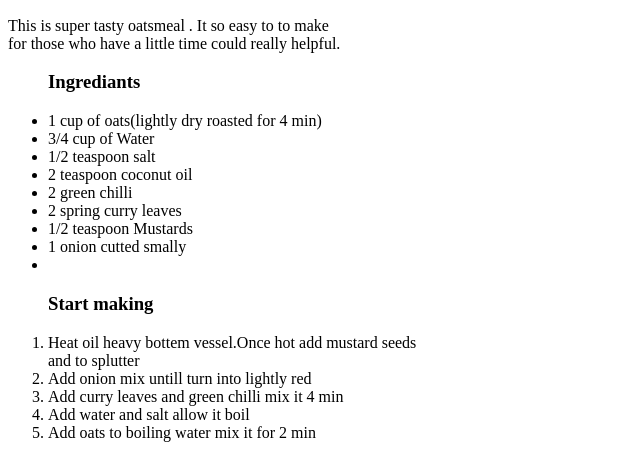
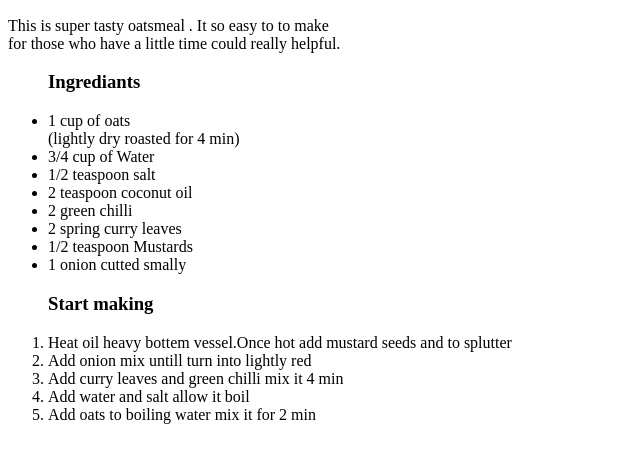
Before and after one commit to rinshaddev/odin-recipes, a plain HTML site: page Oatsmeal.html in a window 1280 px wide. Shown: the part 434-892 px from the top of the page, without its empty margins (0-640 px from the left). Drawn offline with Linux system fonts and the light colour scheme.

```diff
--- a/Oatsmeal.html
+++ b/Oatsmeal.html
@@ -14,7 +14,7 @@
     for those who have a little time could really helpful.</P>
     <ul>
         <h3>Ingrediants</h3>
-        <li>1 cup of oats(lightly dry roasted for 4 min)</li>
+        <li>1 cup of oats<br>(lightly dry roasted for 4 min)</li>
         <li>3/4 cup of Water</li>
         <li>1/2 teaspoon salt</li>
         <li> 2 teaspoon coconut oil </li>
@@ -22,11 +22,11 @@
         <li>2 spring curry leaves</li>
         <li>1/2 teaspoon Mustards</li>
         <li>1 onion cutted smally</li>
-        <li></li>
+
     </ul>
     <ol>
         <h3>Start making </h3>
-        <li>Heat oil heavy bottem vessel.Once hot add mustard seeds<br>and to splutter</li>
+        <li>Heat oil heavy bottem vessel.Once hot add mustard seeds and to splutter</li>
         <li>Add onion mix untill turn into lightly red</li>
         <li>Add curry leaves and green chilli mix it 4 min</li>
         <li>Add water and salt allow it boil</li>
```
